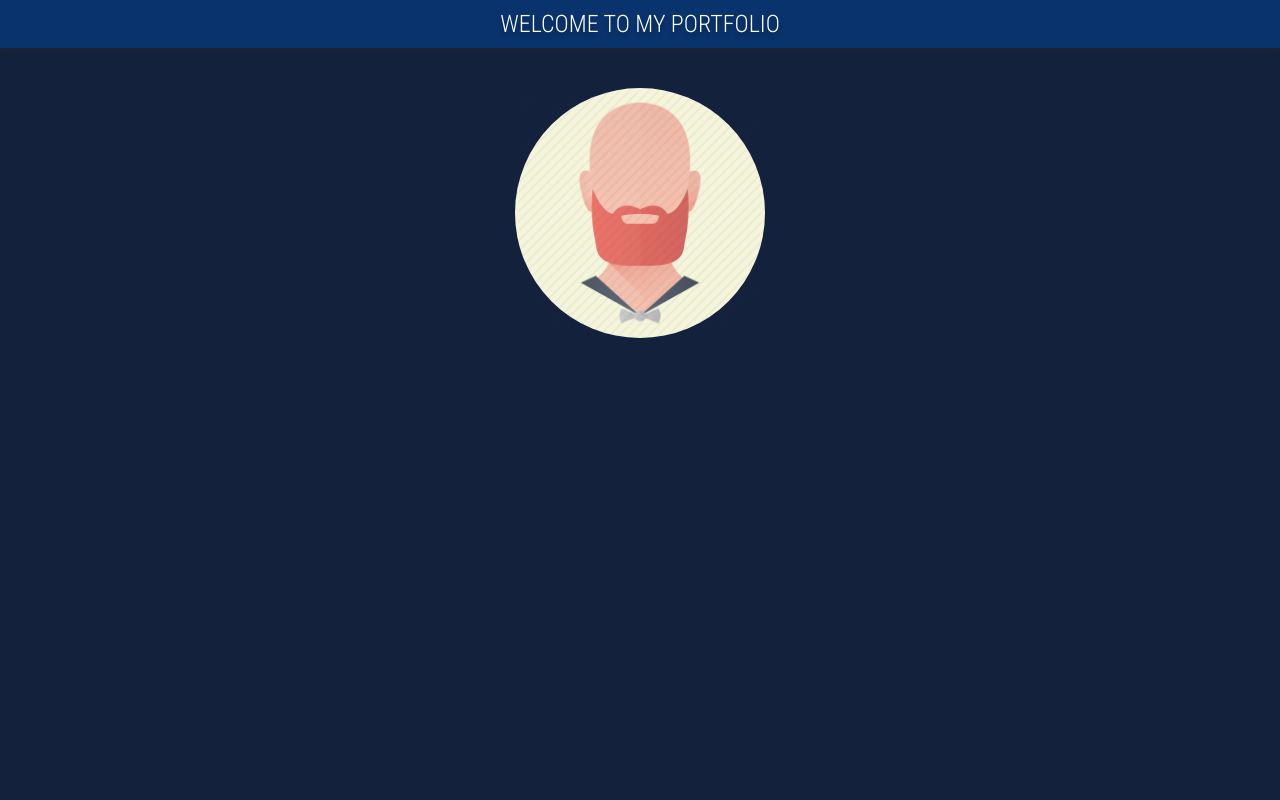
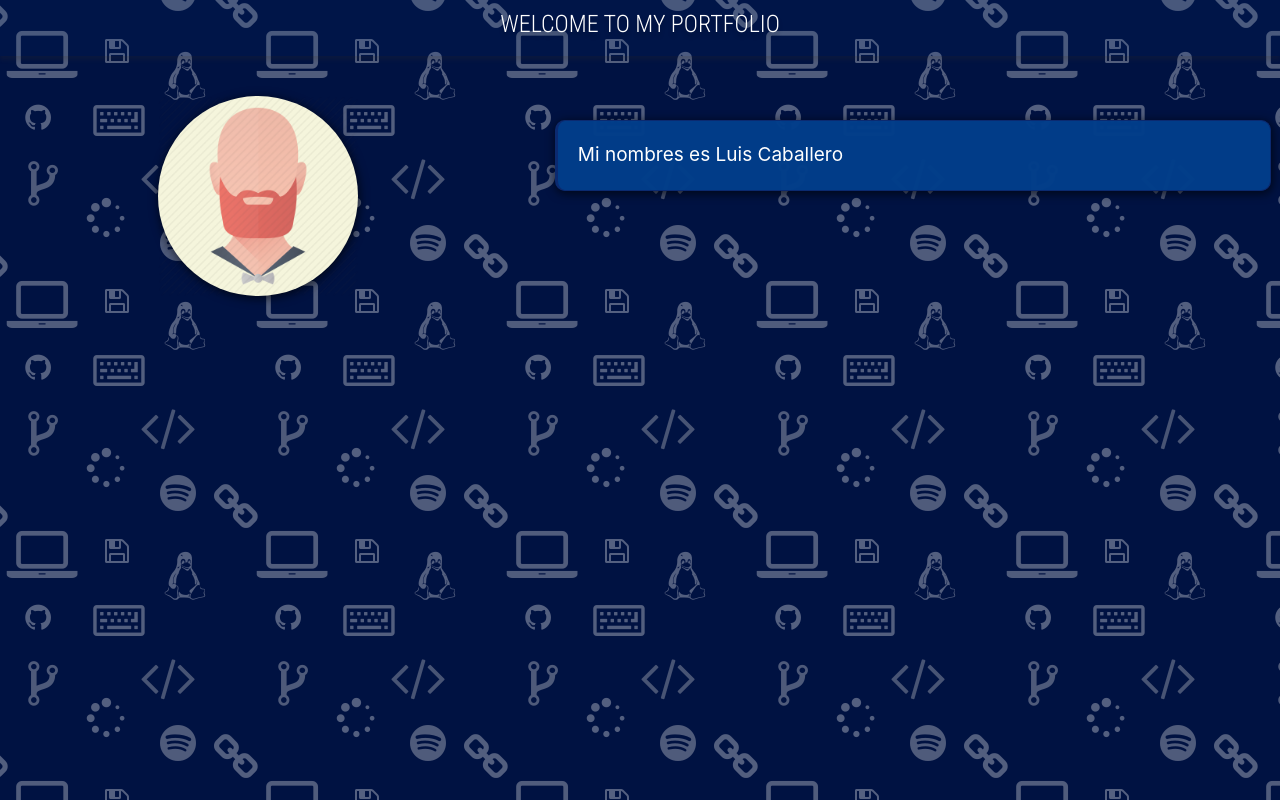
Before and after one commit to luchopolis/luchopolis.github.io, a plain HTML site: page index.html in a window 1280 px wide. Drawn offline with nearby package versions, Linux system fonts and the light colour scheme.

Commit message:
Agregando fondo, y agregar caja para descripcion personal

```diff
--- a/index.html
+++ b/index.html
@@ -9,6 +9,7 @@
     <link rel="stylesheet" href="/public/css/appbar.css">
     <link rel="preconnect" href="https://fonts.gstatic.com">
     <link href="https://fonts.googleapis.com/css2?family=Roboto+Condensed:wght@300&display=swap" rel="stylesheet">
+    <link rel="stylesheet" type="text/css" href="https://cdn.jsdelivr.net/npm/bootstrap@4.6.0/dist/css/bootstrap.min.css">
 </head>
 <body>
     <div class="main">
@@ -20,13 +21,29 @@
             </div>
         </div>
         <div class="main-Container">
-            <div class="image-Container">
-                <div class="img-circle">
-                    <img src="/public/images/imgexample.png" class="img-profile" alt="">
+            <div class="row">
+                <div class="col-lg-5">
+                    <div class="image-Container">
+                        <div class="img-circle">
+                            <img src="/public/images/imgexample.png" class="img-profile" alt="">
+                        </div>
+
+                    </div>
                 </div>
+                <div class="col-lg-7 p-4">
+                    <div class="card-profile">
+                        <div class="profile-body" style="color:white;">
+                            Mi nombres es Luis Caballero
+                        </div>
+                    </div>
+                </div>
+            </div>
 
-            </div>
         </div>
     </div>
 </body>
+<script src="https://code.jquery.com/jquery-3.6.0.min.js" integrity="sha256-/xUj+3OJU5yExlq6GSYGSHk7tPXikynS7ogEvDej/m4=" crossorigin="anonymous"></script>
+<script type="text/javascript" src="https://cdn.jsdelivr.net/npm/bootstrap@4.6.0/dist/js/bootstrap.min.js"></script>
+
+
 </html>
--- a/public/css/appbar.css
+++ b/public/css/appbar.css
@@ -1,5 +1,5 @@
 .main-appBar {
-    background: rgba(2, 62, 138, 0.61);
+    background: rgba(2, 62, 138, 0.09);
     box-shadow: 0px 4px 4px rgba(50, 47, 47, 0.21);
     padding: 10px;
     display: flex;
--- a/public/css/main.css
+++ b/public/css/main.css
@@ -4,7 +4,9 @@
     box-sizing: border-box;
 }
 body{
-    background-color: #14213D;
+    background-position: fixed;
+    background-image: url('../images/backgroundportfolio.png');
+    /*background-color: #14213D;*/
 }
 
 .main-Container {
@@ -19,14 +21,37 @@ body{
 }
 
 .img-circle {
-    width: 250px;
-    height: 250px;
+    width: 200px;
+    height: 200px;
     border-radius: 100%;
     background-color: beige;
+    box-shadow: 1px 2px 10px 1px rgba(0,0,0,0.6);
+    transition: 0.6s;
 }
-
+.img-circle  {transition-timing-function: ease-out;}
+.img-circle:hover{
+    border-radius: 5%;
+}
 .img-circle img{
     width: 100%;
     height: 100%;
     object-fit: contain;
 }
+
+
+.card-profile {
+    background-color: rgba(2, 62, 138, 0.98);
+    border-radius: 10px;
+    border-left: 3px solid #0B2A70;
+    border-top: 1px solid #0B2A70;
+    border-right: 1px solid #0B2A70;
+    border-bottom: 1px solid #0B2A70;
+    box-shadow: 1px 2px 10px 1px rgba(0,0,0,0.6);
+
+}
+.profile-body{
+    padding-top: 20px;
+    padding-left: 20px;
+    padding-bottom: 20px;
+    font-size: 19px;
+}
```
Also changed, not shown: public/images/backgroundportfolio.png (added).
